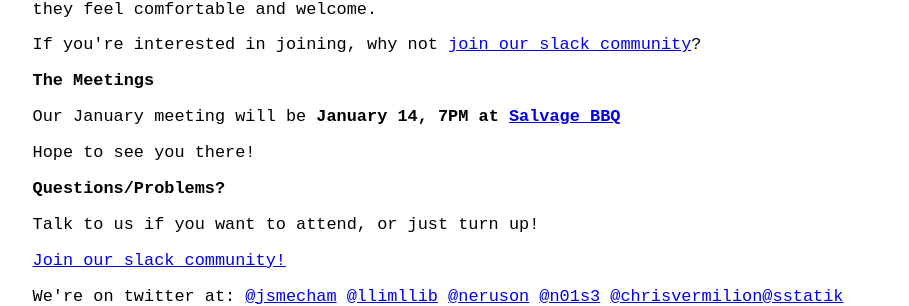
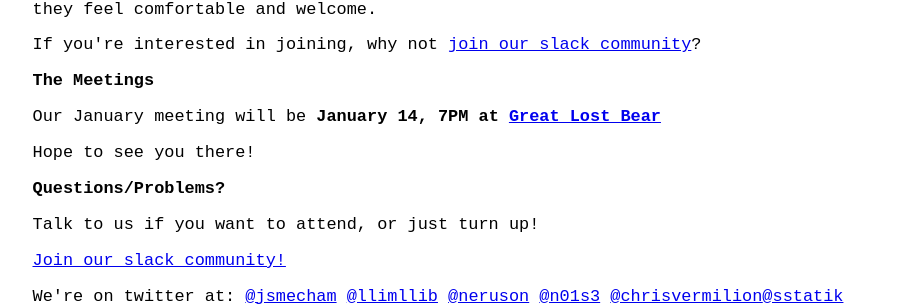
Before and after one commit to computeranonymous/computer, a Jekyll site: the page built from us_portland.html, in a window 1280 px wide. Shown: the part 201-507 px from the top of the page, without its empty margins (185-1094 px from the left). Built offline with Jekyll 4.4.1, drawn with Linux system fonts in a browser that asks for light colours.

Commit message:
update location

```diff
--- a/us_portland.html
+++ b/us_portland.html
@@ -12,7 +12,7 @@
 
 <h3>The Meetings</h3>
 
-<p>Our January meeting will be <b>January 14, 7PM at <a href="http://www.salvagebbq.com/">Salvage BBQ</a></b></p>
+<p>Our January meeting will be <b>January 14, 7PM at <a href="http://www.greatlostbear.com/">Great Lost Bear</a></b></p>
 
 <p>Hope to see you there!
 
```
